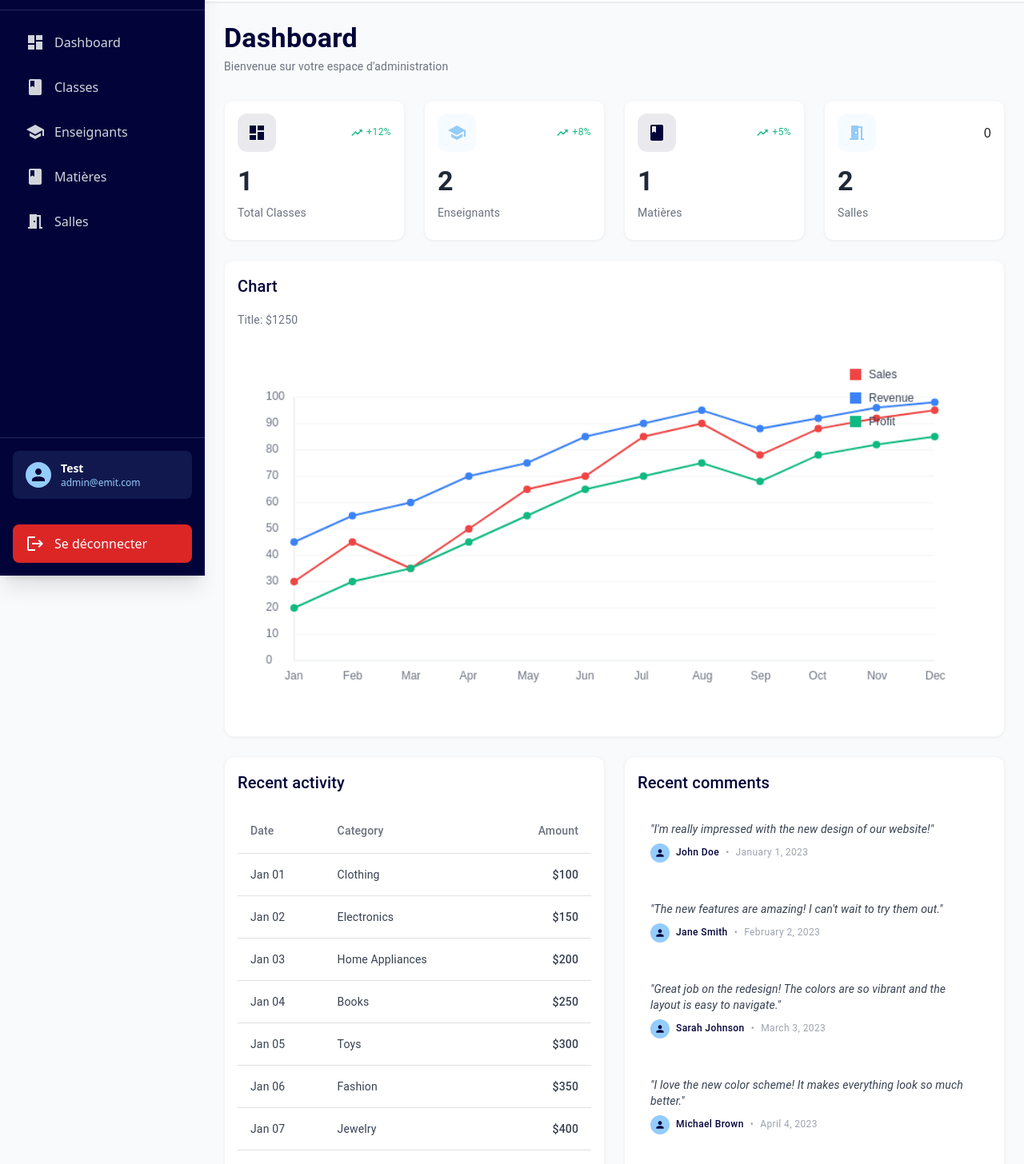
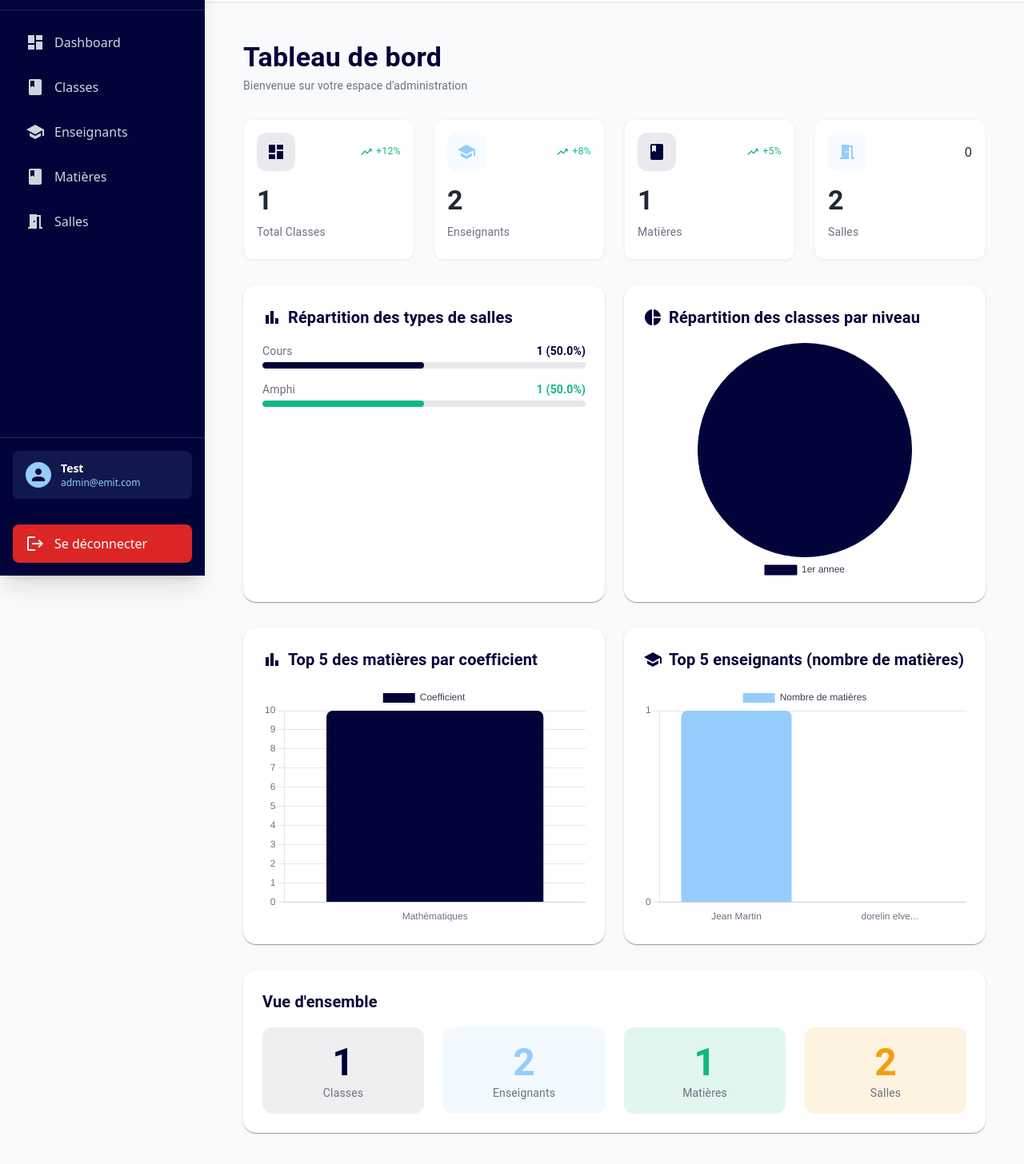
Before and after one commit to Espih/gestion-des-emplois-du-temps-et-des-salle-de-l-EMIT-, a React (Vite) app in the folder Frontend-React/: page / in a window 1280 px wide. Shown: the part 80-1536 px from the top of the page at 80% size. Built offline with nearby package versions, Linux system fonts and the light colour scheme; data requests are answered from the project's data file.

Commit message:
style(dashboard): moidifcation et mis a jour du design du dashboard

```diff
--- a/Frontend-React/package.json
+++ b/Frontend-React/package.json
@@ -16,8 +16,10 @@
     "@mui/icons-material": "^9.0.1",
     "@types/react-router-dom": "^5.3.3",
     "axios": "^1.16.1",
+    "chart.js": "^4.5.1",
     "json-server": "^0.17.4",
     "react": "^19.2.6",
+    "react-chartjs-2": "^5.3.1",
     "react-dom": "^19.2.6",
     "react-router-dom": "^7.15.1",
     "sweetalert2": "^11.26.24"
--- a/Frontend-React/src/pages/dashboard.tsx
+++ b/Frontend-React/src/pages/dashboard.tsx
@@ -1,17 +1,24 @@
 import { useState, useEffect } from "react";
-import { Grid, Box, Typography, CircularProgress, Alert } from "@mui/material";
+import { Grid, Box, Typography, CircularProgress, Alert, Paper } from "@mui/material";
 import DashboardIcon from "@mui/icons-material/Dashboard";
 import SchoolIcon from "@mui/icons-material/School";
 import BookIcon from "@mui/icons-material/Book";
 import MeetingRoomIcon from "@mui/icons-material/MeetingRoom";
+import PieChartIcon from "@mui/icons-material/PieChart";
+import BarChartIcon from "@mui/icons-material/BarChart";
 import StatCard from "../components/Dashboard/statCard";
-import Chart from "../components/Dashboard/Chart";
-import RecentActivity from "../components/Dashboard/RecentActivity";
-import RecentComments from "../components/Dashboard/RecentComments";
 import { classeService } from "../services/classeService";
 import { enseignantService } from "../services/enseignantService";
 import { matiereService } from "../services/matiereService";
 import { salleService } from "../services/salleService";
+import { Pie,Bar } from "react-chartjs-2";
+import { Chart as ChartJS, ArcElement, Tooltip, Legend, CategoryScale, LinearScale, BarElement, Title } from "chart.js";
+import type { Classe } from "../models/classe";
+import type { Enseignant } from "../models/enseignant";
+import type { Matiere } from "../models/matiere";
+import type { Salle } from "../models/salle";
+
+ChartJS.register(ArcElement, Tooltip, Legend, CategoryScale, LinearScale, BarElement, Title);
 
 export default function Dashboard() {
   const [stats, setStats] = useState({
@@ -22,26 +29,27 @@ export default function Dashboard() {
   });
   const [loading, setLoading] = useState(true);
   const [error, setError] = useState("");
+  const [classesData, setClassesData] = useState<Classe[]>([]);
+  const [enseignantsData, setEnseignantsData] = useState<Enseignant[]>([]);
+  const [matieresData, setMatieresData] = useState<Matiere[]>([]);
+  const [sallesData, setSallesData] = useState<Salle[]>([]);
 
-  const chartData = {
-    sales: [30, 45, 35, 50, 65, 70, 85, 90, 78, 88, 92, 95],
-    revenue: [45, 55, 60, 70, 75, 85, 90, 95, 88, 92, 96, 98],
-    profit: [20, 30, 35, 45, 55, 65, 70, 75, 68, 78, 82, 85],
-  };
-
-  const chartLabels = ["Jan", "Feb", "Mar", "Apr", "May", "Jun", "Jul", "Aug", "Sep", "Oct", "Nov", "Dec"];
-
-  // Charger les données dynamiques depuis les APIs
   useEffect(() => {
     const fetchStats = async () => {
       try {
         setLoading(true);
 
-        // Appel aux vraies API
-        const classes = await classeService.getAll();
-        const enseignants = await enseignantService.getAll();
-        const matieres = await matiereService.getAll();
-        const salles = await salleService.getAll();
+        const [classes, enseignants, matieres, salles] = await Promise.all([
+          classeService.getAll(),
+          enseignantService.getAll(),
+          matiereService.getAll(),
+          salleService.getAll(),
+        ]);
+
+        setClassesData(classes);
+        setEnseignantsData(enseignants);
+        setMatieresData(matieres);
+        setSallesData(salles);
 
         setStats({
           classes: classes.length,
@@ -61,6 +69,85 @@ export default function Dashboard() {
     fetchStats();
   }, []);
 
+  // Données répartition des classes par niveau)
+  const niveaux = [...new Set(classesData.map(c => c.niveau_cli))];
+  const pieChartData = {
+    labels: niveaux,
+    datasets: [
+      {
+        label: "Nombre de classes",
+        data: niveaux.map(niveau => classesData.filter(c => c.niveau_cli === niveau).length),
+        backgroundColor: ["#020339", "#94CCFB", "#10b981", "#f59e0b", "#ef4444"],
+        borderColor: ["#020339", "#94CCFB", "#10b981", "#f59e0b", "#ef4444"],
+        borderWidth: 1,
+      },
+    ],
+  };
+
+  const pieOptions = {
+    responsive: true,
+    maintainAspectRatio: false,
+    plugins: {
+      legend: {
+        position: "bottom" as const,
+        labels: { color: "#374151", font: { size: 12 } },
+      },
+    },
+  };
+
+  // Top 5 matières par coefficient
+  const topMatieres = [...matieresData]
+    .sort((a, b) => b.coefficient_matiere - a.coefficient_matiere)
+    .slice(0, 5);
+
+  const histogram1Data = {
+    labels: topMatieres.map(m => m.libelle_matiere.length > 15 ? m.libelle_matiere.substring(0, 12) + "..." : m.libelle_matiere),
+    datasets: [
+      {
+        label: "Coefficient",
+        data: topMatieres.map(m => m.coefficient_matiere),
+        backgroundColor: "#020339",
+        borderRadius: 8,
+      },
+    ],
+  };
+
+  // Top 5 enseignants par nombre de matières
+const topEnseignants = [...enseignantsData]
+  .map(e => ({
+    ...e,
+    matieresCount: matieresData.filter((m: Matiere) => m.id_enseignant === e.id).length,
+  }))
+  .sort((a, b) => b.matieresCount - a.matieresCount)
+  .slice(0, 5);
+
+  const histogram2Data = {
+    labels: topEnseignants.map(e => {
+      const name = `${e.prenom_enseignant} ${e.nom_enseignant}`;
+      return name.length > 15 ? name.substring(0, 12) + "..." : name;
+    }),
+    datasets: [
+      {
+        label: "Nombre de matières",
+        data: topEnseignants.map(e => e.matieresCount),
+        backgroundColor: "#94CCFB",
+        borderRadius: 8,
+      },
+    ],
+  };
+
+  const barOptions = {
+    responsive: true,
+    maintainAspectRatio: false,
+    plugins: {
+      legend: { position: "top" as const, labels: { color: "#374151" } },
+    },
+    scales: {
+      y: { beginAtZero: true, ticks: { color: "#6b7280", stepSize: 1 }, grid: { color: "#e5e7eb" } },
+      x: { ticks: { color: "#6b7280" }, grid: { display: false } },
+    },
+  };
+
   if (loading) {
     return (
       <Box sx={{ display: "flex", justifyContent: "center", alignItems: "center", height: "100vh" }}>
@@ -70,74 +157,166 @@ export default function Dashboard() {
   }
 
   return (
-    <Box sx={{ flexGrow: 1 }}>
-      {/* Titre de la page */}
+    <Box sx={{ flexGrow: 1, p: 3, bgcolor: "#f9fafb", minHeight: "100vh" }}>
+      {/* Titre */}
       <Box sx={{ mb: 4 }}>
         <Typography variant="h4" sx={{ fontWeight: "bold", color: "#020339" }}>
-          Dashboard
+          Tableau de bord
         </Typography>
         <Typography variant="body2" sx={{ color: "#6b7280", mt: 0.5 }}>
           Bienvenue sur votre espace d'administration
         </Typography>
       </Box>
 
-      {/* Affichage des erreurs */}
       {error && (
         <Alert severity="error" sx={{ mb: 3 }} onClose={() => setError("")}>
           {error}
         </Alert>
       )}
 
-      {/* Cartes statistiques dynamiques */}
-      <Grid container spacing={3}>
+      {/* Cartes statistiques */}
+      <Grid container spacing={3} sx={{ mb: 4 }}>
         <Grid size={{ xs: 12, sm: 6, md: 3 }}>
-          <StatCard
-            title="Total Classes"
-            value={stats.classes}
-            icon={<DashboardIcon />}
-            color="#020339"
-            trend={12}
-          />
+          <StatCard title="Total Classes" value={stats.classes} icon={<DashboardIcon />} color="#020339" trend={12} />
         </Grid>
         <Grid size={{ xs: 12, sm: 6, md: 3 }}>
-          <StatCard
-            title="Enseignants"
-            value={stats.enseignants}
-            icon={<SchoolIcon />}
-            color="#94CCFB"
-            trend={8}
-          />
+          <StatCard title="Enseignants" value={stats.enseignants} icon={<SchoolIcon />} color="#94CCFB" trend={8} />
         </Grid>
         <Grid size={{ xs: 12, sm: 6, md: 3 }}>
-          <StatCard
-            title="Matières"
-            value={stats.matieres}
-            icon={<BookIcon />}
-            color="#020339"
-            trend={5}
-          />
+          <StatCard title="Matières" value={stats.matieres} icon={<BookIcon />} color="#020339" trend={5} />
         </Grid>
         <Grid size={{ xs: 12, sm: 6, md: 3 }}>
-          <StatCard
-            title="Salles"
-            value={stats.salles}
-            icon={<MeetingRoomIcon />}
-            color="#94CCFB"
-            trend={0}
-          />
+          <StatCard title="Salles" value={stats.salles} icon={<MeetingRoomIcon />} color="#94CCFB" trend={0} />
+        </Grid>
+      </Grid>
+
+      {/* Graphique 1 - Barres horizontales pour la répartition des salles */}
+      <Grid container spacing={3} sx={{ mb: 4 }}>
+        <Grid size={{ xs: 12, md: 6 }}>
+          <Paper sx={{ p: 3, borderRadius: "16px", height: "100%" }}>
+            <Box sx={{ display: "flex", alignItems: "center", gap: 1, mb: 2 }}>
+              <BarChartIcon sx={{ color: "#020339" }} />
+              <Typography variant="h6" sx={{ fontWeight: "bold", color: "#020339" }}>
+                Répartition des types de salles
+              </Typography>
+            </Box>
+            <Box sx={{ display: "flex", flexDirection: "column", gap: 2 }}>
+              {(() => {
+                const types = ["Cours", "TP", "Amphi", "Laboratoire", "Examen"];
+                const counts = types.map(type => sallesData.filter(s => s.type_salle === type).length);
+                const total = sallesData.length;
+                const colors = ["#020339", "#94CCFB", "#10b981", "#f59e0b", "#ef4444"];
+                return types.map((type, index) => {
+                  const percentage = total > 0 ? (counts[index] / total) * 100 : 0;
+                  if (counts[index] === 0) return null;
+                  return (
+                    <Box key={type}>
+                      <Box sx={{ display: "flex", justifyContent: "space-between", mb: 0.5 }}>
+                        <Typography variant="body2" sx={{ color: "#6b7280" }}>{type}</Typography>
+                        <Typography variant="body2" sx={{ fontWeight: "bold", color: colors[index] }}>
+                          {counts[index]} ({percentage.toFixed(1)}%)
+                        </Typography>
+                      </Box>
+                      <Box sx={{ width: "100%", bgcolor: "#e5e7eb", borderRadius: "8px", overflow: "hidden" }}>
+                        <Box sx={{ width: `${percentage}%`, bgcolor: colors[index], height: "8px", borderRadius: "8px" }} />
+                      </Box>
+                    </Box>
+                  );
+                });
+              })()}
+            </Box>
+          </Paper>
         </Grid>
 
-        {/* Graphique */}
-        <Grid size={{ xs: 12 }}>
-          <Chart data={chartData} labels={chartLabels} />
+        {/* Graphique 2 - Pie Chart pour la répartition des classes par niveau */}
+        <Grid size={{ xs: 12, md: 6 }}>
+          <Paper sx={{ p: 3, borderRadius: "16px", height: "100%" }}>
+            <Box sx={{ display: "flex", alignItems: "center", gap: 1, mb: 2 }}>
+              <PieChartIcon sx={{ color: "#020339" }} />
+              <Typography variant="h6" sx={{ fontWeight: "bold", color: "#020339" }}>
+                Répartition des classes par niveau
+              </Typography>
+            </Box>
+            <Box sx={{ height: 300 }}>
+              <Pie data={pieChartData} options={pieOptions} />
+            </Box>
+          </Paper>
+        </Grid>
+      </Grid>
+
+      {/* Graphique 3 - Histogramme 1 + Graphique 4 - Histogramme 2 */}
+      <Grid container spacing={3} sx={{ mb: 4 }}>
+        <Grid size={{ xs: 12, md: 6 }}>
+          <Paper sx={{ p: 3, borderRadius: "16px", height: "100%" }}>
+            <Box sx={{ display: "flex", alignItems: "center", gap: 1, mb: 2 }}>
+              <BarChartIcon sx={{ color: "#020339" }} />
+              <Typography variant="h6" sx={{ fontWeight: "bold", color: "#020339" }}>
+                Top 5 des matières par coefficient
+              </Typography>
+            </Box>
+            <Box sx={{ height: 300 }}>
+              <Bar data={histogram1Data} options={barOptions} />
+            </Box>
+          </Paper>
         </Grid>
 
-        {/* Activités récentes et commentaires */}
         <Grid size={{ xs: 12, md: 6 }}>
-          <RecentActivity />
+          <Paper sx={{ p: 3, borderRadius: "16px", height: "100%" }}>
+            <Box sx={{ display: "flex", alignItems: "center", gap: 1, mb: 2 }}>
+              <SchoolIcon sx={{ color: "#020339" }} />
+              <Typography variant="h6" sx={{ fontWeight: "bold", color: "#020339" }}>
+                Top 5 enseignants (nombre de matières)
+              </Typography>
+            </Box>
+            <Box sx={{ height: 300 }}>
+              <Bar data={histogram2Data} options={barOptions} />
+            </Box>
+          </Paper>
         </Grid>
-        <Grid size={{ xs: 12, md: 6 }}>
-          <RecentComments />
+      </Grid>
+
+      {/* Vue d'ensemble */}
+      <Grid container spacing={3}>
+        <Grid size={{ xs: 12 }}>
+          <Paper sx={{ p: 3, borderRadius: "16px" }}>
+            <Typography variant="h6" sx={{ fontWeight: "bold", color: "#020339", mb: 2 }}>
+              Vue d'ensemble
+            </Typography>
+            <Grid container spacing={3}>
+              <Grid size={{ xs: 6, sm: 3 }}>
+                <Box sx={{ textAlign: "center", p: 2, bgcolor: "#02033910", borderRadius: "12px" }}>
+                  <Typography variant="h3" sx={{ fontWeight: "bold", color: "#020339" }}>
+                    {stats.classes}
+                  </Typography>
+                  <Typography variant="body2" sx={{ color: "#6b7280" }}>Classes</Typography>
+                </Box>
+              </Grid>
+              <Grid size={{ xs: 6, sm: 3 }}>
+                <Box sx={{ textAlign: "center", p: 2, bgcolor: "#94CCFB20", borderRadius: "12px" }}>
+                  <Typography variant="h3" sx={{ fontWeight: "bold", color: "#94CCFB" }}>
+                    {stats.enseignants}
+                  </Typography>
+                  <Typography variant="body2" sx={{ color: "#6b7280" }}>Enseignants</Typography>
+                </Box>
+              </Grid>
+              <Grid size={{ xs: 6, sm: 3 }}>
+                <Box sx={{ textAlign: "center", p: 2, bgcolor: "#10b98120", borderRadius: "12px" }}>
+                  <Typography variant="h3" sx={{ fontWeight: "bold", color: "#10b981" }}>
+                    {stats.matieres}
+                  </Typography>
+                  <Typography variant="body2" sx={{ color: "#6b7280" }}>Matières</Typography>
+                </Box>
+              </Grid>
+              <Grid size={{ xs: 6, sm: 3 }}>
+                <Box sx={{ textAlign: "center", p: 2, bgcolor: "#f59e0b20", borderRadius: "12px" }}>
+                  <Typography variant="h3" sx={{ fontWeight: "bold", color: "#f59e0b" }}>
+                    {stats.salles}
+                  </Typography>
+                  <Typography variant="body2" sx={{ color: "#6b7280" }}>Salles</Typography>
+                </Box>
+              </Grid>
+            </Grid>
+          </Paper>
         </Grid>
       </Grid>
     </Box>
```
Also changed, not shown: 1 other file (tests, documents, lock files or other folders).
